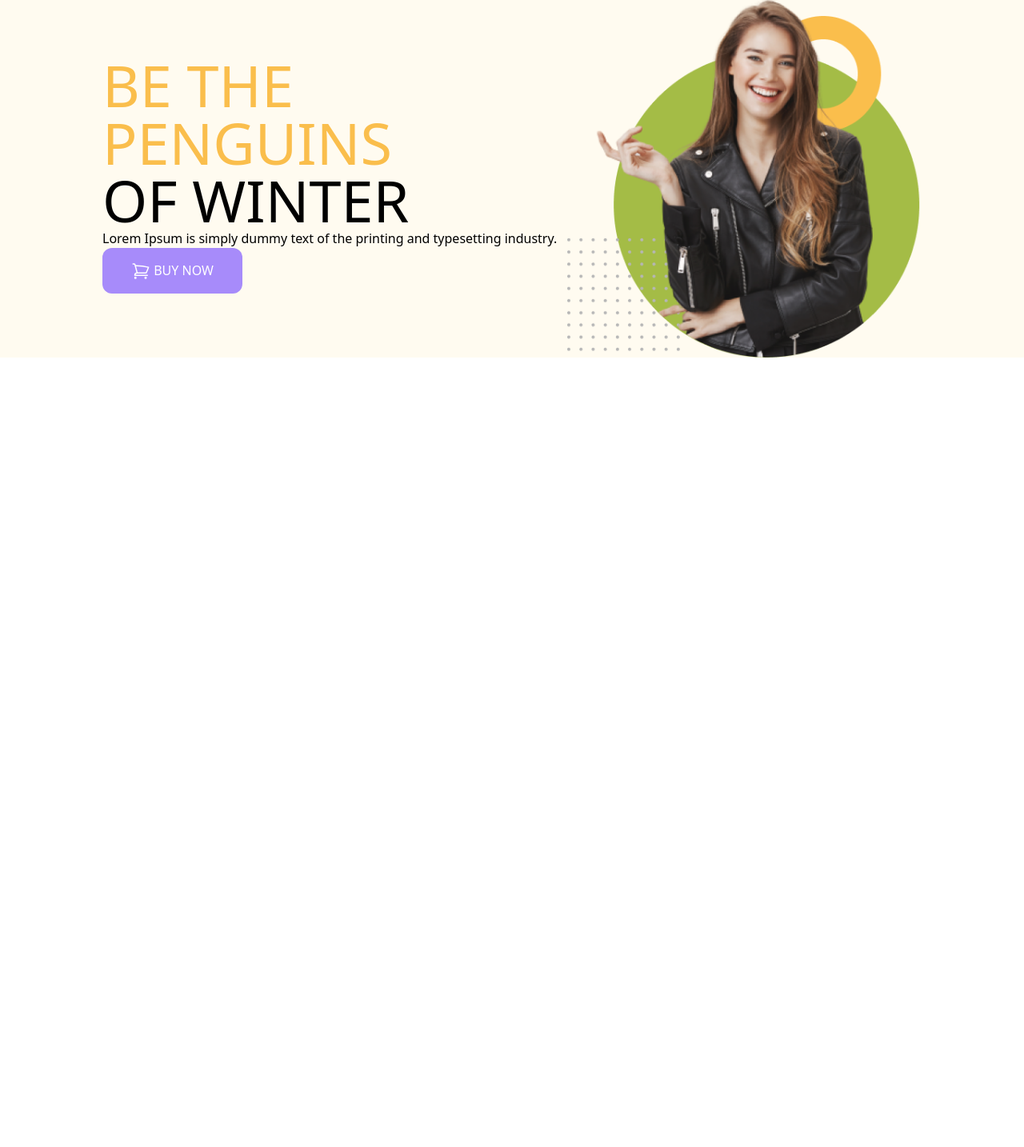
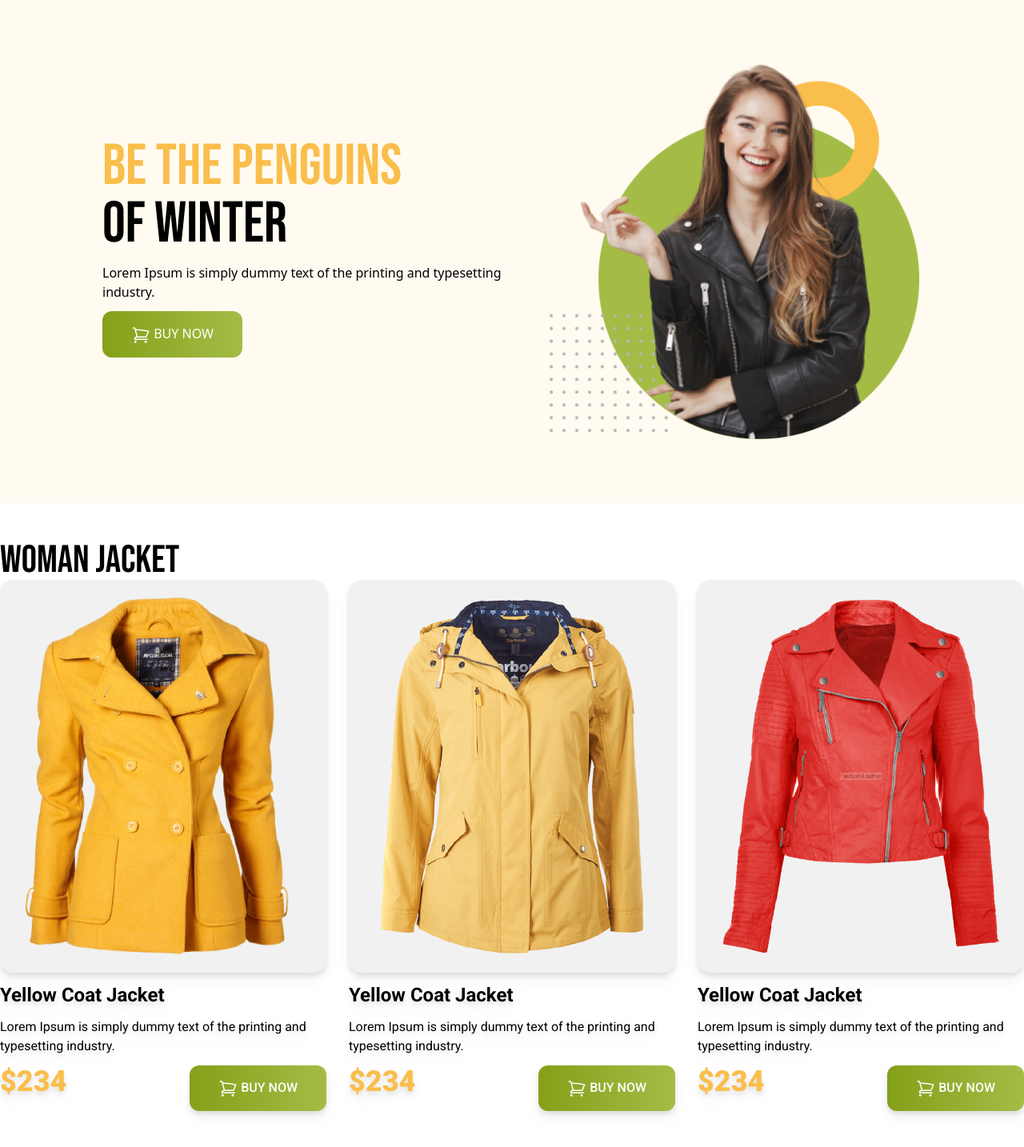
Before and after one commit to mdnurnoby/penguin-fashion-with-tailwin, a plain HTML site: page index.html in a window 1280 px wide. Shown: the part 10-1444 px from the top of the page at 80% size. Before the commit the page ends 800 px from the top, so only its background shows below. Drawn offline with nearby package versions, Linux system fonts and the light colour scheme.

Commit message:
added tailwind styles

```diff
--- a/index.html
+++ b/index.html
@@ -5,18 +5,38 @@
     <meta name="viewport" content="width=device-width, initial-scale=1.0" />
     <title>Penguin Fashion</title>
     <script src="https://cdn.tailwindcss.com"></script>
+    <!-- google font bebas and roboto -->
+    <link rel="preconnect" href="https://fonts.googleapis.com" />
+    <link rel="preconnect" href="https://fonts.gstatic.com" crossorigin />
+    <link
+      href="https://fonts.googleapis.com/css2?family=Bebas+Neue&display=swap"
+      rel="stylesheet"
+    />
+    <link rel="preconnect" href="https://fonts.googleapis.com" />
+    <link rel="preconnect" href="https://fonts.gstatic.com" crossorigin />
+    <link
+      href="https://fonts.googleapis.com/css2?family=Roboto:ital,wght@0,100;0,300;0,400;0,500;0,700;0,900;1,100;1,300;1,400;1,500;1,700;1,900&display=swap"
+      rel="stylesheet"
+    />
+    <style>
+      .font-bebas {
+        font-family: "Bebas Neue", sans-serif;
+      }
+      .font-roboto{
+        font-family: "Roboto", sans-serif;
+      }
+    </style>
   </head>
   <body>
-    <header class="bg-[#FFFBF0] px-32">
+    <header class="bg-[#FFFBF0] py-20 px-3 md:px-32">
       <!-- nav section  -->
-        <nav>
+      <nav></nav>
 
-        </nav>
       <!-- this is header banner section  -->
 
-      <div class="flex justify-between items-center">
-         <div>
-           <h1 class="text-7xl uppercase">
+      <div class="flex flex-col md:flex-row justify-between items-center">
+        <div class="space-y-3">
+          <h1 class="text-7xl uppercase font-bebas">
             <span class="text-[#FABE4C]">Be the Penguins</span>
             <br />
             of Winter
@@ -25,21 +45,135 @@
             Lorem Ipsum is simply dummy text of the printing and typesetting
             industry.
           </p>
-           <button class="py-4 px-9 bg-violet-400 rounded-xl text-[#FFF] font-medium">
-            <svg xmlns="http://www.w3.org/2000/svg" fill="none" viewBox="0 0 24 24" stroke-width="1.5" stroke="currentColor" class="w-6 h-6 inline">
-                <path stroke-linecap="round" stroke-linejoin="round" d="M2.25 3h1.386c.51 0 .955.343 1.087.835l.383 1.437M7.5 14.25a3 3 0 0 0-3 3h15.75m-12.75-3h11.218c1.121-2.3 2.1-4.684 2.924-7.138a60.114 60.114 0 0 0-16.536-1.84M7.5 14.25 5.106 5.272M6 20.25a.75.75 0 1 1-1.5 0 .75.75 0 0 1 1.5 0Zm12.75 0a.75.75 0 1 1-1.5 0 .75.75 0 0 1 1.5 0Z" />
+          <button
+            class="py-4 px-9 bg-gradient-to-r from-[#85A019] to-[#A4BC46] bg-violet-400 rounded-xl text-[#FFF] font-medium"
+          >
+            <svg
+              xmlns="http://www.w3.org/2000/svg"
+              fill="none"
+              viewBox="0 0 24 24"
+              stroke-width="1.5"
+              stroke="currentColor"
+              class="w-6 h-6 inline"
+            >
+              <path
+                stroke-linecap="round"
+                stroke-linejoin="round"
+                d="M2.25 3h1.386c.51 0 .955.343 1.087.835l.383 1.437M7.5 14.25a3 3 0 0 0-3 3h15.75m-12.75-3h11.218c1.121-2.3 2.1-4.684 2.924-7.138a60.114 60.114 0 0 0-16.536-1.84M7.5 14.25 5.106 5.272M6 20.25a.75.75 0 1 1-1.5 0 .75.75 0 0 1 1.5 0Zm12.75 0a.75.75 0 1 1-1.5 0 .75.75 0 0 1 1.5 0Z"
+              />
             </svg>
 
-
-            BUY NOW</button>
+            BUY NOW
+          </button>
         </div>
         <div>
           <img src="images/model.png" alt="" />
         </div>
       </div>
     </header>
-    <main>
+    <main class="max-w-7xl mx-auto">
+      <section class="py-12">
+        <h3 class="text-5xl font-bebas">W0Man Jacket</h3>
+         <!-- woman jacket section -->
+        <div class="grid grid-cols-1 md:grid-cols-2 lg:grid-cols-3 gap-7 font-roboto">
+          <!-- jacket-1 -->
+          <div class="space-y-3 drop-shadow-lg">
+            <div class="bg-[#F1F1F1] p-5 rounded-2xl">
+              <img src="images/jacket-1.png" alt="">
+            </div>
+            <h4 class="text-2xl font-bold">Yellow Coat Jacket </h4>
+            <p>Lorem Ipsum is simply dummy text of the
+              printing and typesetting industry.</p>
+              <div class="flex justify-between">
+                <h3 class="text-4xl font-black text-[#FABE4C]">$234</h3>
+                <button
+            class="py-4 px-9 bg-gradient-to-r from-[#85A019] to-[#A4BC46] bg-violet-400 rounded-xl text-[#FFF] font-medium"
+          >
+            <svg
+              xmlns="http://www.w3.org/2000/svg"
+              fill="none"
+              viewBox="0 0 24 24"
+              stroke-width="1.5"
+              stroke="currentColor"
+              class="w-6 h-6 inline"
+            >
+              <path
+                stroke-linecap="round"
+                stroke-linejoin="round"
+                d="M2.25 3h1.386c.51 0 .955.343 1.087.835l.383 1.437M7.5 14.25a3 3 0 0 0-3 3h15.75m-12.75-3h11.218c1.121-2.3 2.1-4.684 2.924-7.138a60.114 60.114 0 0 0-16.536-1.84M7.5 14.25 5.106 5.272M6 20.25a.75.75 0 1 1-1.5 0 .75.75 0 0 1 1.5 0Zm12.75 0a.75.75 0 1 1-1.5 0 .75.75 0 0 1 1.5 0Z"
+              />
+            </svg>
 
+            BUY NOW
+           </button>
+              </div>
+          </div>
+          <!-- jacket-2 -->
+          <div class="space-y-3 drop-shadow-lg">
+            <div class="bg-[#F1F1F1] p-5 rounded-2xl">
+              <img src="images/jacket-2.png" alt="">
+            </div>
+            <h4 class="text-2xl font-bold">Yellow Coat Jacket </h4>
+            <p>Lorem Ipsum is simply dummy text of the
+              printing and typesetting industry.</p>
+              <div class="flex justify-between">
+                <h3 class="text-4xl font-black text-[#FABE4C]">$234</h3>
+                <button
+            class="py-4 px-9 bg-gradient-to-r from-[#85A019] to-[#A4BC46] bg-violet-400 rounded-xl text-[#FFF] font-medium"
+          >
+            <svg
+              xmlns="http://www.w3.org/2000/svg"
+              fill="none"
+              viewBox="0 0 24 24"
+              stroke-width="1.5"
+              stroke="currentColor"
+              class="w-6 h-6 inline"
+            >
+              <path
+                stroke-linecap="round"
+                stroke-linejoin="round"
+                d="M2.25 3h1.386c.51 0 .955.343 1.087.835l.383 1.437M7.5 14.25a3 3 0 0 0-3 3h15.75m-12.75-3h11.218c1.121-2.3 2.1-4.684 2.924-7.138a60.114 60.114 0 0 0-16.536-1.84M7.5 14.25 5.106 5.272M6 20.25a.75.75 0 1 1-1.5 0 .75.75 0 0 1 1.5 0Zm12.75 0a.75.75 0 1 1-1.5 0 .75.75 0 0 1 1.5 0Z"
+              />
+            </svg>
+
+            BUY NOW
+           </button>
+              </div>
+          </div>
+          <!-- jacket-3 -->
+          <div class="space-y-3 drop-shadow-lg">
+            <div class="bg-[#F1F1F1] p-5 rounded-2xl">
+              <img src="images/jacket-3.png" alt="">
+            </div>
+            <h4 class="text-2xl font-bold">Yellow Coat Jacket </h4>
+            <p>Lorem Ipsum is simply dummy text of the
+              printing and typesetting industry.</p>
+              <div class="flex justify-between">
+                <h3 class="text-4xl font-black text-[#FABE4C]">$234</h3>
+                <button
+            class="py-4 px-9 bg-gradient-to-r from-[#85A019] to-[#A4BC46] bg-violet-400 rounded-xl text-[#FFF] font-medium"
+          >
+            <svg
+              xmlns="http://www.w3.org/2000/svg"
+              fill="none"
+              viewBox="0 0 24 24"
+              stroke-width="1.5"
+              stroke="currentColor"
+              class="w-6 h-6 inline"
+            >
+              <path
+                stroke-linecap="round"
+                stroke-linejoin="round"
+                d="M2.25 3h1.386c.51 0 .955.343 1.087.835l.383 1.437M7.5 14.25a3 3 0 0 0-3 3h15.75m-12.75-3h11.218c1.121-2.3 2.1-4.684 2.924-7.138a60.114 60.114 0 0 0-16.536-1.84M7.5 14.25 5.106 5.272M6 20.25a.75.75 0 1 1-1.5 0 .75.75 0 0 1 1.5 0Zm12.75 0a.75.75 0 1 1-1.5 0 .75.75 0 0 1 1.5 0Z"
+              />
+            </svg>
+
+            BUY NOW
+           </button>
+              </div>
+          </div>
+        </div>
+      </section>
     </main>
     <footer>
 
```
Lines whose indentation alone changed are shown as unchanged.
